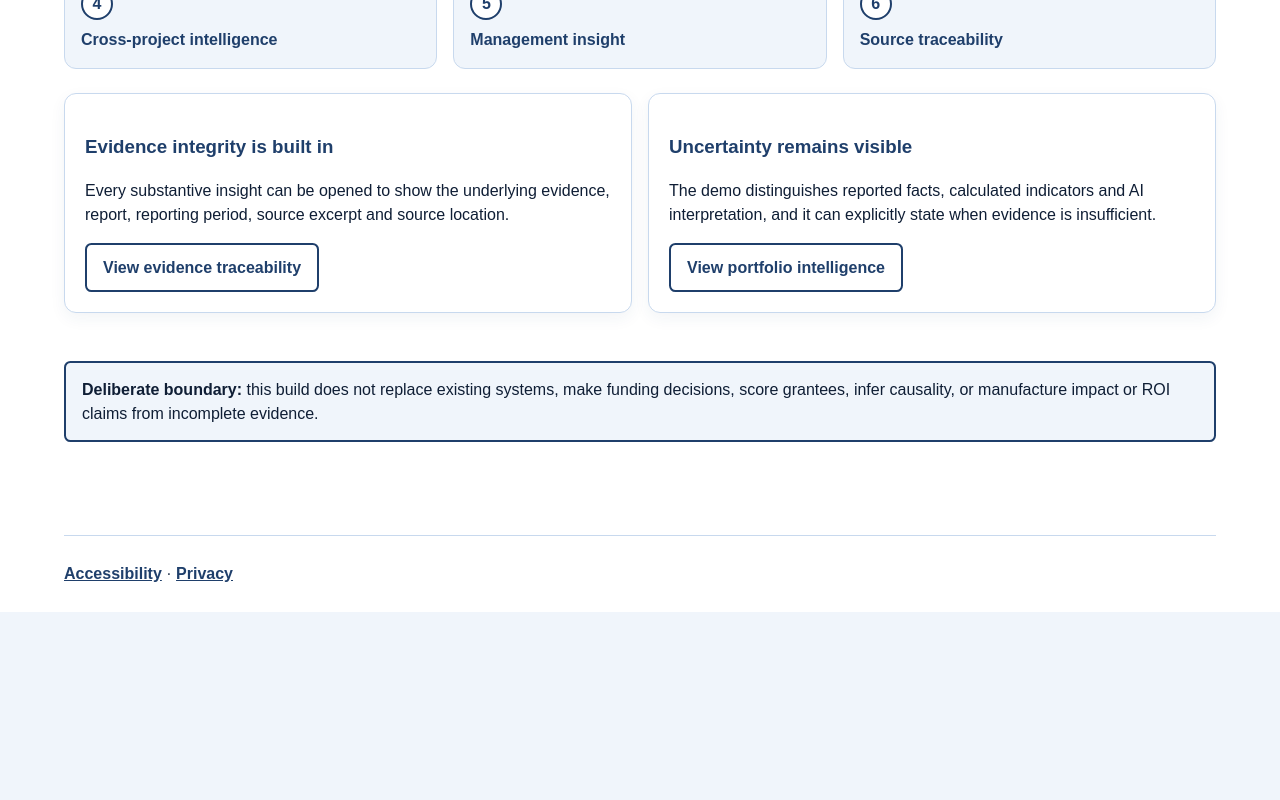
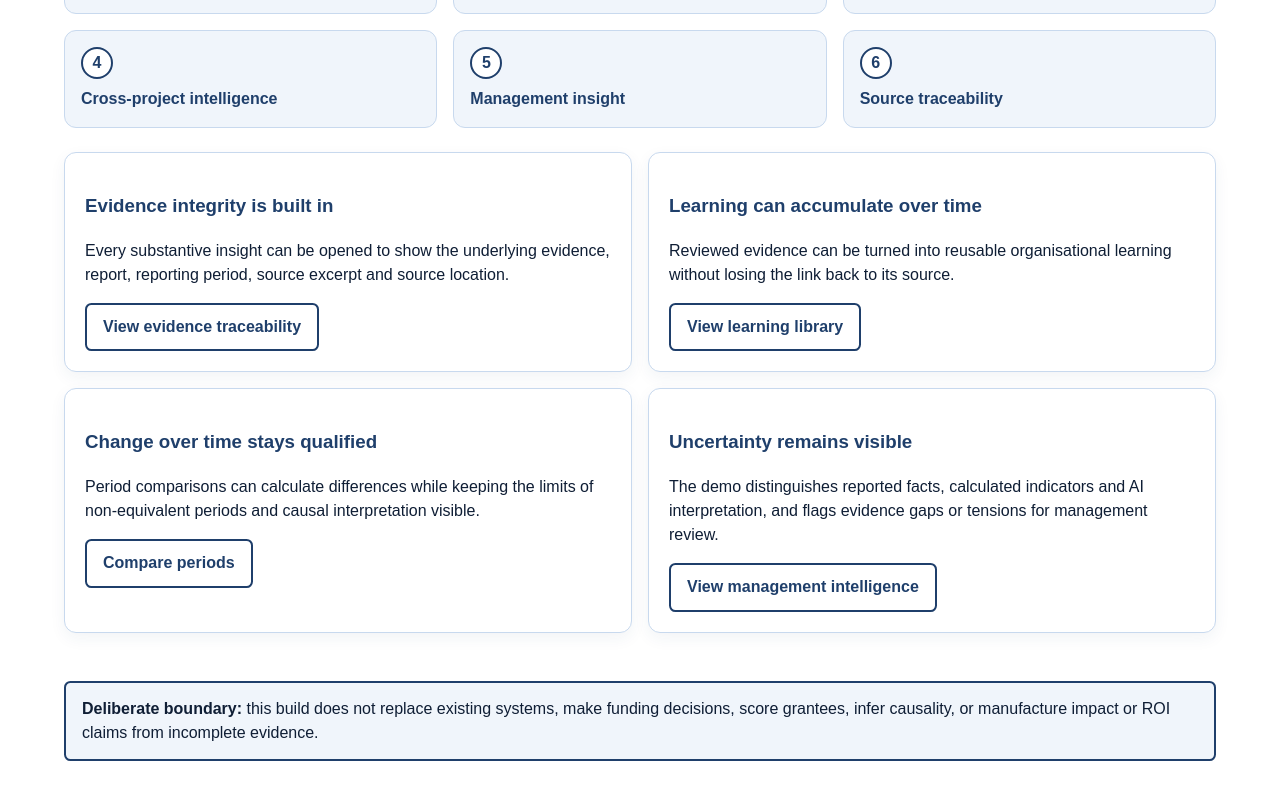
Before and after one commit to laggiesfl/beaccessible-website, a Next.js app in the folder trustos-app/: page /knowledge-impact-demo in a window 1280 px wide. Shown: the part 916-1716 px from the top of the page. Before the commit the page ends 1528 px from the top, so only its background shows below. Built offline with nearby package versions, Linux system fonts and the light colour scheme.

Commit message:
feat: add learning comparison and management intelligence views

```diff
--- a/trustos-app/components/knowledge-impact-demo.tsx
+++ b/trustos-app/components/knowledge-impact-demo.tsx
@@ -2,14 +2,26 @@
 
 import { useMemo, useState } from 'react';
 
-import { evidence, getEvidenceByIds, insights, reports, type EvidenceClass } from '@/lib/knowledge-impact/demo-data';
+import {
+  evidence,
+  getEvidenceByIds,
+  insights,
+  learningNotes,
+  managementQuestions,
+  periodComparisons,
+  reports,
+  type EvidenceClass,
+} from '@/lib/knowledge-impact/demo-data';
 
-type ViewId = 'overview' | 'reports' | 'portfolio' | 'explorer' | 'provenance';
+type ViewId = 'overview' | 'reports' | 'portfolio' | 'learning' | 'comparison' | 'management' | 'explorer' | 'provenance';
 
 const views: Array<{ id: ViewId; label: string }> = [
   { id: 'overview', label: 'Overview' },
   { id: 'reports', label: 'Report intelligence' },
   { id: 'portfolio', label: 'Portfolio intelligence' },
+  { id: 'learning', label: 'Learning library' },
+  { id: 'comparison', label: 'Period comparison' },
+  { id: 'management', label: 'Management intelligence' },
   { id: 'explorer', label: 'Knowledge explorer' },
   { id: 'provenance', label: 'Evidence traceability' },
 ];
@@ -63,12 +75,14 @@ export function KnowledgeImpactDemo() {
   }, [query]);
 
   const explorerAnswer = explorerQuestion.toLowerCase().includes('roi')
-    ? insights[2]
+    ? insights.find((item) => item.id === 'I-003') ?? insights[0]
     : explorerQuestion.toLowerCase().includes('stem')
-      ? insights[1]
+      ? insights.find((item) => item.id === 'I-002') ?? insights[0]
       : explorerQuestion.toLowerCase().includes('capacity')
-        ? insights[3]
-        : insights[0];
+        ? insights.find((item) => item.id === 'I-004') ?? insights[0]
+        : explorerQuestion.toLowerCase().includes('reconcil') || explorerQuestion.toLowerCase().includes('contradict')
+          ? insights.find((item) => item.id === 'I-005') ?? insights[0]
+          : insights[0];
 
   return (
     <div className="ki-demo">
@@ -112,7 +126,7 @@ export function KnowledgeImpactDemo() {
             <article><strong>{reports.length}</strong><span>synthetic reports</span></article>
             <article><strong>{new Set(reports.map((report) => report.project)).size}</strong><span>projects represented</span></article>
             <article><strong>{evidence.length}</strong><span>traceable evidence objects</span></article>
-            <article><strong>{insights.length}</strong><span>cross-report insights</span></article>
+            <article><strong>{learningNotes.length}</strong><span>organisational learning notes</span></article>
           </div>
 
           <div className="ki-process" aria-label="Evidence intelligence process">
@@ -131,9 +145,19 @@ export function KnowledgeImpactDemo() {
               <button type="button" className="secondary-button" onClick={() => setActiveView('provenance')}>View evidence traceability</button>
             </article>
             <article className="ki-panel">
+              <h3>Learning can accumulate over time</h3>
+              <p>Reviewed evidence can be turned into reusable organisational learning without losing the link back to its source.</p>
+              <button type="button" className="secondary-button" onClick={() => setActiveView('learning')}>View learning library</button>
+            </article>
+            <article className="ki-panel">
+              <h3>Change over time stays qualified</h3>
+              <p>Period comparisons can calculate differences while keeping the limits of non-equivalent periods and causal interpretation visible.</p>
+              <button type="button" className="secondary-button" onClick={() => setActiveView('comparison')}>Compare periods</button>
+            </article>
+            <article className="ki-panel">
               <h3>Uncertainty remains visible</h3>
-              <p>The demo distinguishes reported facts, calculated indicators and AI interpretation, and it can explicitly state when evidence is insufficient.</p>
-              <button type="button" className="secondary-button" onClick={() => setActiveView('portfolio')}>View portfolio intelligence</button>
+              <p>The demo distinguishes reported facts, calculated indicators and AI interpretation, and flags evidence gaps or tensions for management review.</p>
+              <button type="button" className="secondary-button" onClick={() => setActiveView('management')}>View management intelligence</button>
             </article>
           </div>
         </section>
@@ -217,6 +241,74 @@ export function KnowledgeImpactDemo() {
         </section>
       ) : null}
 
+      {activeView === 'learning' ? (
+        <section className="ki-section" aria-labelledby="learning-heading">
+          <div className="ki-section-heading">
+            <div>
+              <p className="eyebrow">Institutional learning</p>
+              <h2 id="learning-heading">Learning library</h2>
+            </div>
+          </div>
+          <p className="ki-lead">Evidence-backed learning notes can be reused across programme design, management review and reporting without becoming detached from their sources.</p>
+          <div className="ki-insight-grid">
+            {learningNotes.map((note) => (
+              <article className="ki-panel" key={note.id}>
+                <p className="eyebrow">{note.theme} · {note.status}</p>
+                <h3>{note.title}</h3>
+                <p>{note.learning}</p>
+                <p><strong>Recommended use:</strong> {note.recommendedUse}</p>
+                <h4>Supporting evidence</h4>
+                <EvidenceList ids={note.evidenceIds} />
+              </article>
+            ))}
+          </div>
+        </section>
+      ) : null}
+
+      {activeView === 'comparison' ? (
+        <section className="ki-section" aria-labelledby="comparison-heading">
+          <div className="ki-section-heading">
+            <div>
+              <p className="eyebrow">Change over time</p>
+              <h2 id="comparison-heading">Period comparison</h2>
+            </div>
+          </div>
+          {periodComparisons.map((comparison) => (
+            <article className="ki-panel ki-answer" key={comparison.id}>
+              <p className="eyebrow">{comparison.project} · {comparison.periods.join(' → ')}</p>
+              <h3>{comparison.headline}</h3>
+              <p>{comparison.comparison}</p>
+              <p className="ki-caveat"><strong>Interpretation limit:</strong> {comparison.caveat}</p>
+              <h4>Supporting evidence</h4>
+              <EvidenceList ids={comparison.evidenceIds} />
+            </article>
+          ))}
+        </section>
+      ) : null}
+
+      {activeView === 'management' ? (
+        <section className="ki-section" aria-labelledby="management-heading">
+          <div className="ki-section-heading">
+            <div>
+              <p className="eyebrow">Questions management can actually use</p>
+              <h2 id="management-heading">Management intelligence</h2>
+            </div>
+          </div>
+          <div className="ki-insight-grid">
+            {managementQuestions.map((item) => (
+              <article className="ki-panel" key={item.id}>
+                <EvidenceBadge value={item.evidenceClass} />
+                <h3>{item.question}</h3>
+                <p>{item.answer}</p>
+                <p><strong>Decision use:</strong> {item.decisionUse}</p>
+                <h4>Supporting evidence</h4>
+                <EvidenceList ids={item.evidenceIds} />
+              </article>
+            ))}
+          </div>
+        </section>
+      ) : null}
+
       {activeView === 'explorer' ? (
         <section className="ki-section" aria-labelledby="explorer-heading">
           <div className="ki-section-heading">
@@ -233,7 +325,7 @@ export function KnowledgeImpactDemo() {
               value={explorerQuestion}
               onChange={(event) => setExplorerQuestion(event.target.value)}
             />
-            <p className="field-help">Try questions containing “ROI”, “STEM”, “capacity”, or any other wording for the recurring challenge example.</p>
+            <p className="field-help">Try questions containing “ROI”, “STEM”, “capacity”, “contradict”, or other wording for the recurring challenge example.</p>
           </div>
 
           <article className="ki-panel ki-answer" aria-live="polite">
```
